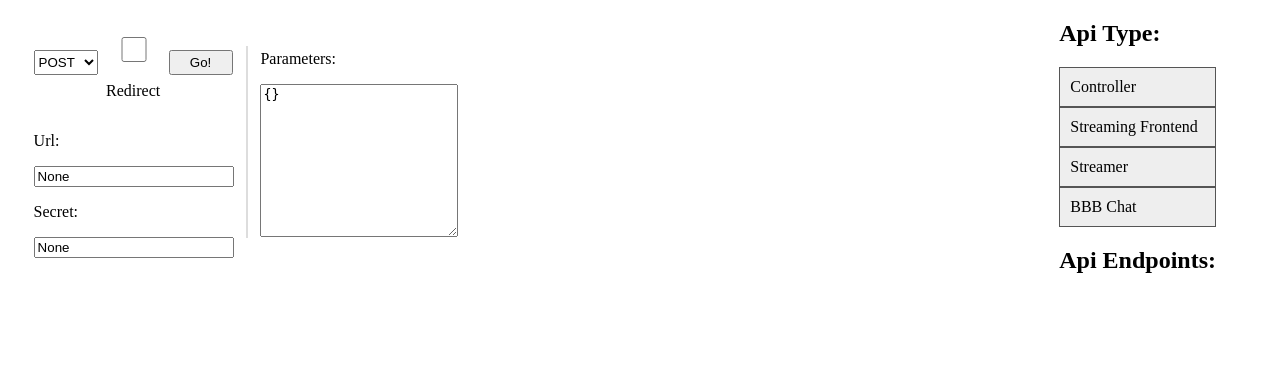
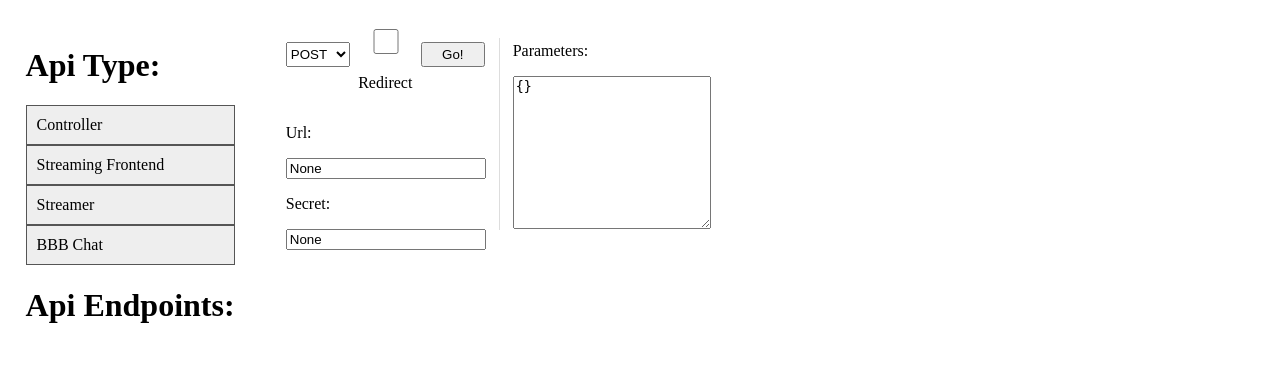
Before and after one commit to myOmikron/bbb-controller, a Django app: page /admin/calls in a window 1280 px wide. Shown: the top 370 px of the page. Run offline with Django 3.2, Linux system fonts and the light colour scheme; the visitor is signed in with stand-in values (Sample User, id 1).

Commit message:
Moved api menu to left and added more style

```diff
--- a/bbb_controller/templates/calls.html
+++ b/bbb_controller/templates/calls.html
@@ -6,7 +6,7 @@
 
     <style>
         body {
-            padding: 2vw;
+            margin: 0;
         }
         .flex-horizontal {
             display: flex;
@@ -33,15 +33,13 @@
             width: 0.1vw;
             margin: 1vw;
         }
-        aside {
-            position: absolute;
-            top: 0;
-            right: 5vw;
+        .api-menu {
+            margin: 2vw;
         }
-        aside input[type=radio] {
+        .api-menu input[type=radio] {
             display: none;
         }
-        aside label {
+        .api-menu label {
             display: block;
             padding: 10px;
             background-color: #EEE;
@@ -49,20 +47,47 @@
             border-color: #555;
             border-width: 1px;
         }
-        aside label:hover {
-            background-color: #DDD;
+        .api-menu label:hover {
+            background-color: #CCC;
         }
-        .api-endpoints {
+        .api-menu .api-endpoints {
             display: none;
         }
+        .api-menu input:checked + label {
+            background-color: #CCC;
+        }
         {% for i, _ in apis %}
-            #radiobutton{{ i }}:checked ~ #endpoints{{ i }} {
+            #radio-{{ i }}:checked ~ #endpoints{{ i }} {
                 display: inherit;
             }
         {% endfor %}
+
+        form {
+            margin: 2vw;
+        }
     </style>
 </head>
 <body>
+<div class="flex-horizontal">
+    <div class="api-menu flex-vertical">
+        <h1>Api Type:</h1>
+        {% for i, api in apis %}
+            <input type="radio" name="apiType" id="radio-{{ i }}">
+            <label for="radio-{{ i }}">{{ api.name }}</label>
+        {% endfor %}
+        <h1>Api Endpoints:</h1>
+        {% for i, api in apis %}
+            <div id="endpoints{{ i }}" class="api-endpoints flex-vertical">
+                {% for endpoint in api.endpoints %}
+                    <input type="radio" name="endpoint" id="radio-{{ i }}-{{ endpoint.name }}">
+                    <label for="radio-{{ i }}-{{ endpoint.name }}"
+                           onclick="void setEndpoint('{{ endpoint.method }}', '{{ endpoint.name }}');">
+                        {{ endpoint.name }}
+                    </label>
+                {% endfor %}
+            </div>
+        {% endfor %}
+    </div>
 
     <form><div class="flex-horizontal">
         <div>
@@ -108,22 +133,7 @@
             </label></p>
         </div>
     </div></form>
-
-<aside class="flex-vertical">
-    <h1>Api Type:</h1>
-    {% for i, api in apis %}
-        <input type="radio" name="apiType" id="radiobutton{{ i }}">
-        <label for="radiobutton{{ i }}">{{ api.name }}</label>
-    {% endfor %}
-    <h1>Api Endpoints:</h1>
-    {% for i, api in apis %}
-        <div id="endpoints{{ i }}" class="api-endpoints flex-vertical">
-            {% for endpoint in api.endpoints %}
-                <label onclick="void setEndpoint('{{ endpoint.method }}', '{{ endpoint.name }}');">{{ endpoint.name }}</label>
-            {% endfor %}
 </div>
-    {% endfor %}
-</aside>
 
 <script>
     function setEndpoint(method, endpoint) {
```
Lines whose indentation alone changed are shown as unchanged.
